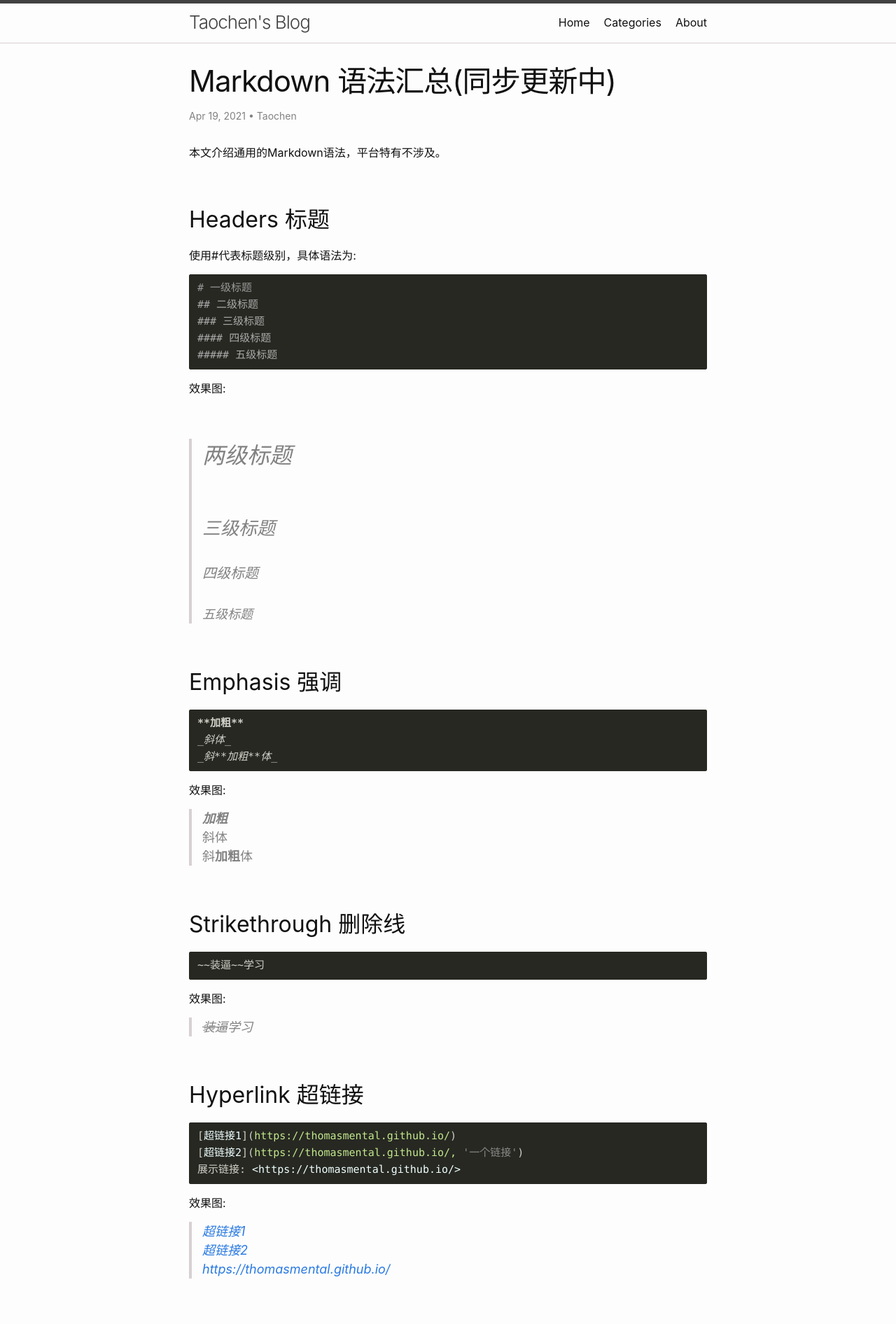
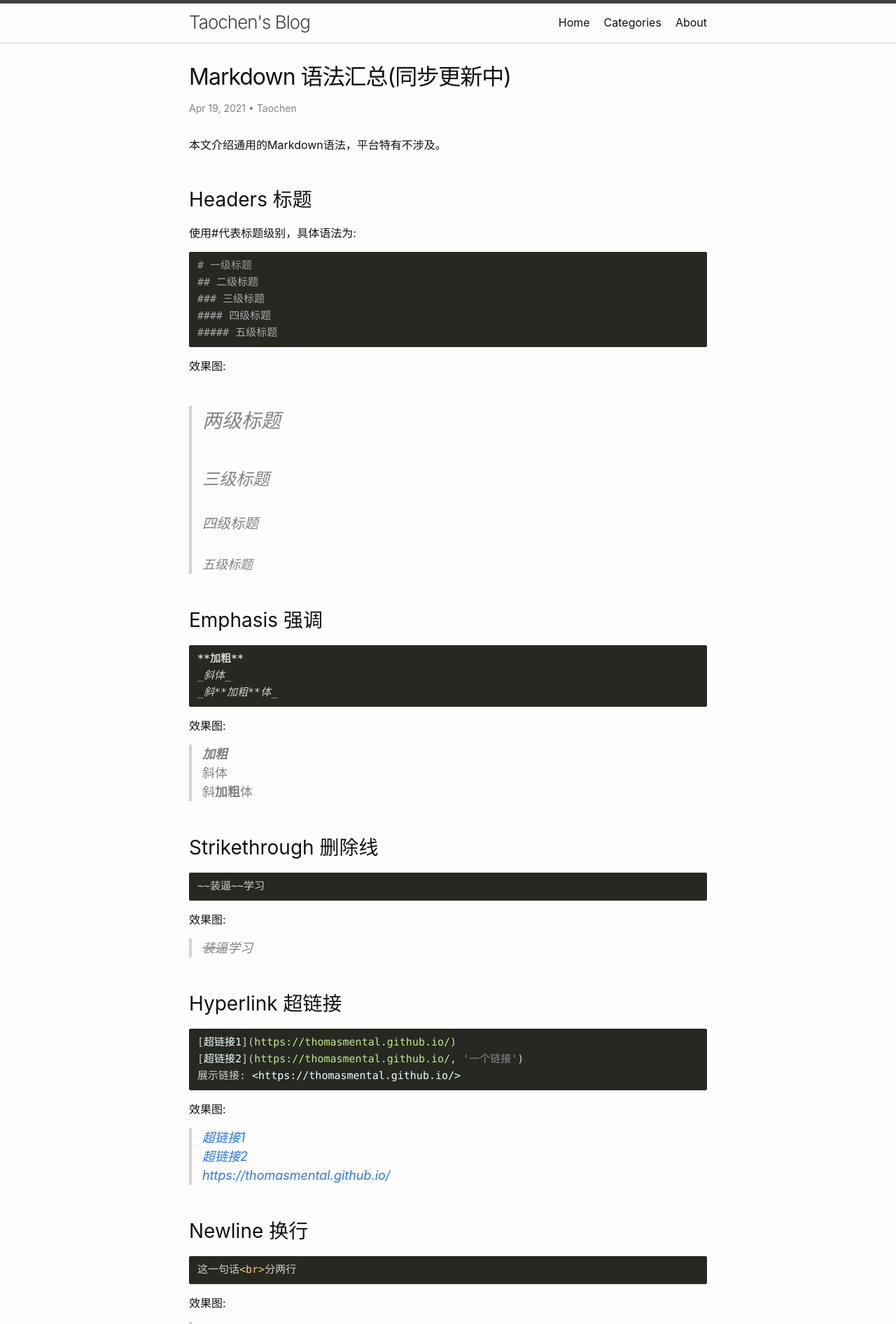
Before and after one commit to ThomasMental/ThomasMental.github.io, a Jekyll site: the page built from _posts/2021-04-19-Markdown.markdown, in a window 1280 px wide. Shown: the top 1892 px of the page at 70% size. Built offline with Jekyll 4.4.1, drawn with Linux system fonts in a browser that asks for light colours; comment, search, counter and statistics services are not loaded; a style sheet for code colours, icons or effects is not loaded.

Commit message:
Update _layout.scss

```diff
--- a/_sass/minima/_layout.scss
+++ b/_sass/minima/_layout.scss
@@ -125,34 +125,34 @@
 
 .post-title,
 .post-content h1 {
-  @include relative-font-size(2.625);
+  @include relative-font-size(2);
   letter-spacing: -1px;
   line-height: 1.15;
 
   @media screen and (min-width: $on-large) {
-    @include relative-font-size(2.625);
+    @include relative-font-size(2);
   }
 }
 
 .post-content {
   margin-bottom: $spacing-unit;
 
-  h1, h2, h3 { margin-top: $spacing-unit * 2 }
+  h1, h2, h3 { margin-top: $spacing-unit * 1.5 }
   h4, h5, h6 { margin-top: $spacing-unit }
 
   h2 {
     @include relative-font-size(1.75);
 
     @media screen and (min-width: $on-large) {
-      @include relative-font-size(2);
+      @include relative-font-size(1.75);
     }
   }
 
   h3 {
-    @include relative-font-size(1.375);
+    @include relative-font-size(1.5);
 
     @media screen and (min-width: $on-large) {
-      @include relative-font-size(1.625);
+      @include relative-font-size(1.5);
     }
   }
 
```
